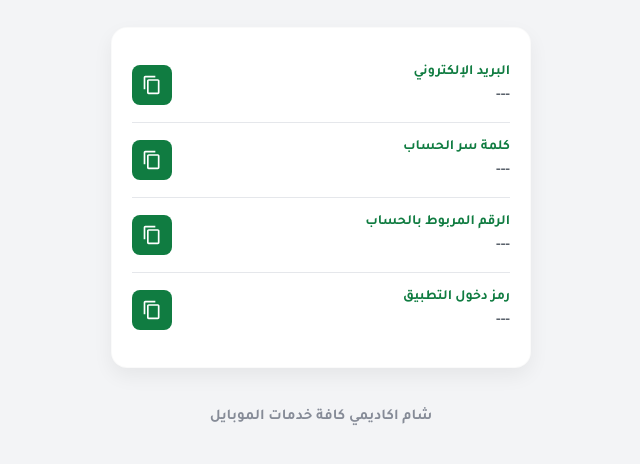
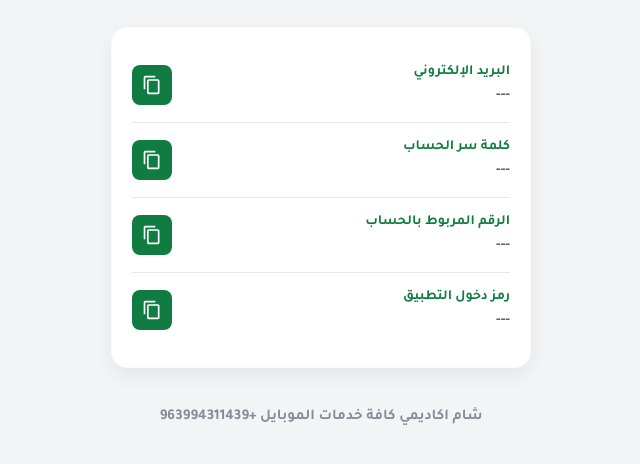
Before and after one commit to aboyazansoft-maker/apple-id, a plain HTML site: page index.html in a window 1280 px wide. Shown: the part 142-606 px from the top of the page, without its empty margins (319-959 px from the left). Drawn offline with Linux system fonts and the light colour scheme.

Commit message:
Update index.html

```diff
--- a/index.html
+++ b/index.html
@@ -94,6 +94,7 @@
         <!-- التذييل -->
         <div class="footer">
             شام اكاديمي كافة خدمات الموبايل
+                +963994311439
         </div>
     </div>
 
```
